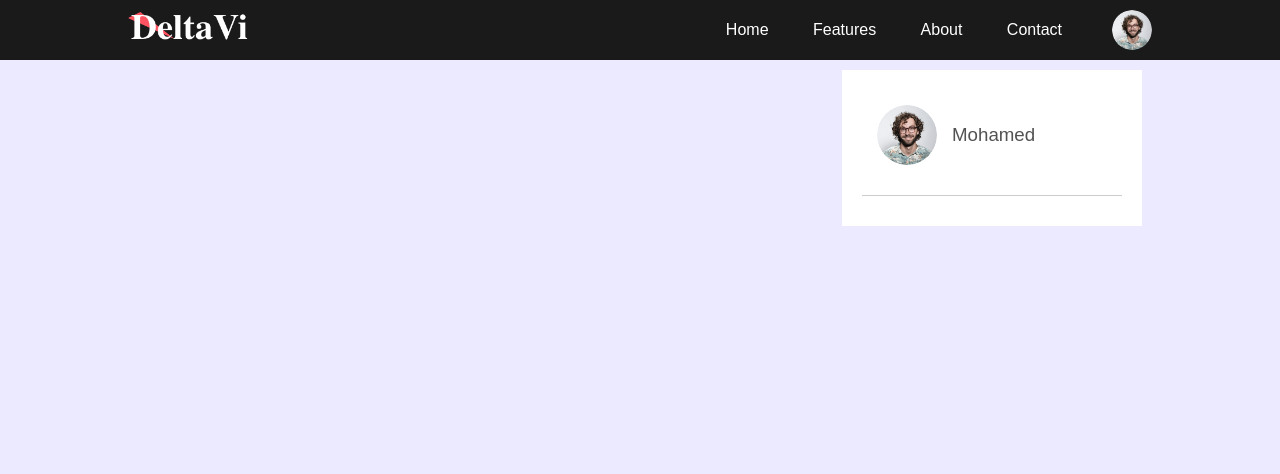
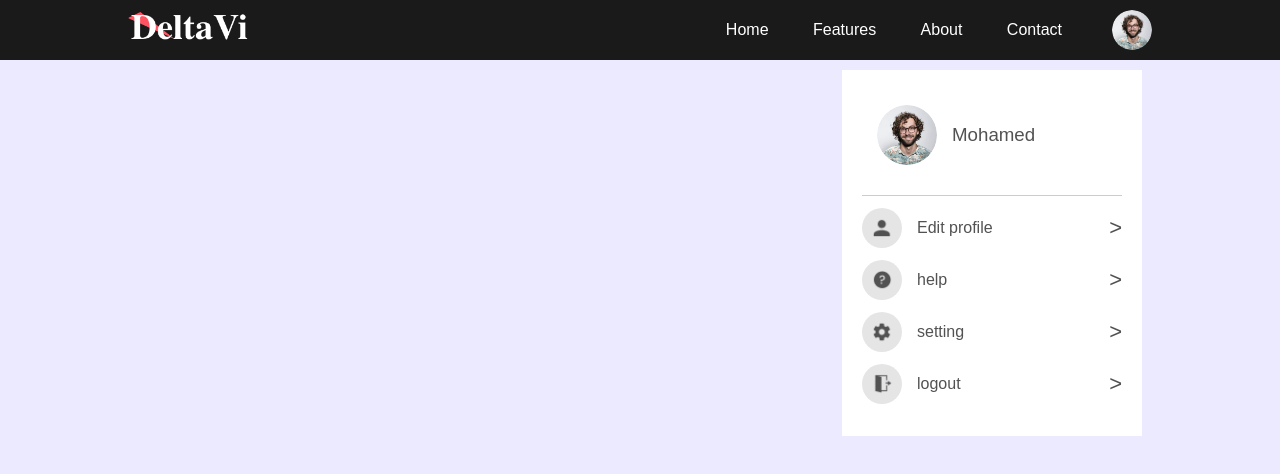
Before and after one commit to MohamedAamiin/userlogin, a plain HTML site: page index.html in a window 1280 px wide. Both pictures are taken after a click on the picture 1132 px from the left and 30 px from the top of the page. Drawn offline with Linux system fonts and the light colour scheme.

Commit message:
added new items

```diff
--- a/index.html
+++ b/index.html
@@ -10,24 +10,50 @@
 <body>
     <div class="hero">
         <nav>
-            <img src="logo.png" class="logo">
+            <img src="/images/logo.png" class="logo">
             <ul>
                 <li><a href="">Home</a></li>
                 <li><a href="">Features</a></li>
                 <li><a href="">About</a></li>
                 <li><a href="">Contact</a></li>
             </ul>
-            <img src="user.png" class="user_pic">
-            <div class="sub-menu-wrap">
+            <img src="/images/user.png" class="user_pic" onclick="toggleMenu()">
+            <div class="sub-menu-wrap" id="SubMenu">
                 <div class="sub-menu">
                     <div class="user_info">
-                        <img src="user.png " alt="">
+                        <img src="/images/user.png " alt="">
                         <h3>Mohamed</h3>
                     </div>
                     <hr>
+                    <a href="#" class="sub-menu-link">
+                        <img src="/images/profile.png" alt="">
+                        <p>Edit profile</p>
+                        <span>></span>
+                    </a>
+                    <a href="#" class="sub-menu-link">
+                        <img src="/images/help.png" alt="">
+                        <p>help</p>
+                        <span>></span>
+                    </a>
+                    <a href="#" class="sub-menu-link">
+                        <img src="/images/setting.png" alt="">
+                        <p>setting</p>
+                        <span>></span>
+                    </a>
+                    <a href="#" class="sub-menu-link">
+                        <img src="/images/logout.png" alt="">
+                        <p>logout</p>
+                        <span>></span>
+                    </a>
                 </div>
             </div>
         </nav>
     </div>
+    <script>
+        let SubMenu = document.getElementById("SubMenu")
+        function toggleMenu(){
+            SubMenu.classList.toggle("open-menu");
+        }
+    </script>
 </body>
 </html>
--- a/style.css
+++ b/style.css
@@ -46,6 +46,12 @@ position: absolute;
 top:100%;
 right: 10%;
 width:320px;
+max-height:0px;
+overflow: hidden;
+transition: max-height 0.5s;
+}
+.sub-menu-wrap.open-menu{
+    max-height: 400px;
 }
 .sub-menu{
     background-color: white;
@@ -71,3 +77,31 @@ font-weight: 500;
     background: #ccc;
     margin: 15px 0 10px;
 }
+.sub-menu-link{
+    display:flex;
+    align-items: center;
+    text-decoration: none;
+    color:#525252;
+    margin: 12px 0;
+}
+.sub-menu-link p{
+    width: 100%;
+}
+.sub-menu-link img{
+ width: 40px;
+    background:#e5e5e5;
+    border-radius: 50%;
+    padding:8px;
+    transition: 0.5s;
+    margin-right: 15px
+}
+.sub-menu-link span{
+    font-size: 22px;
+    transition: transform 0.5s;
+}
+.sub-menu-link:hover span{
+    transform: translateX(5px);
+}
+.sub-menu-link:hover p{
+    font-size: 22px;
+}
```
Also changed, not shown: images/help.png (added), images/logo.png (added), images/logout.png (added), images/profile.png (added), images/setting.png (added), images/user.png (added).
